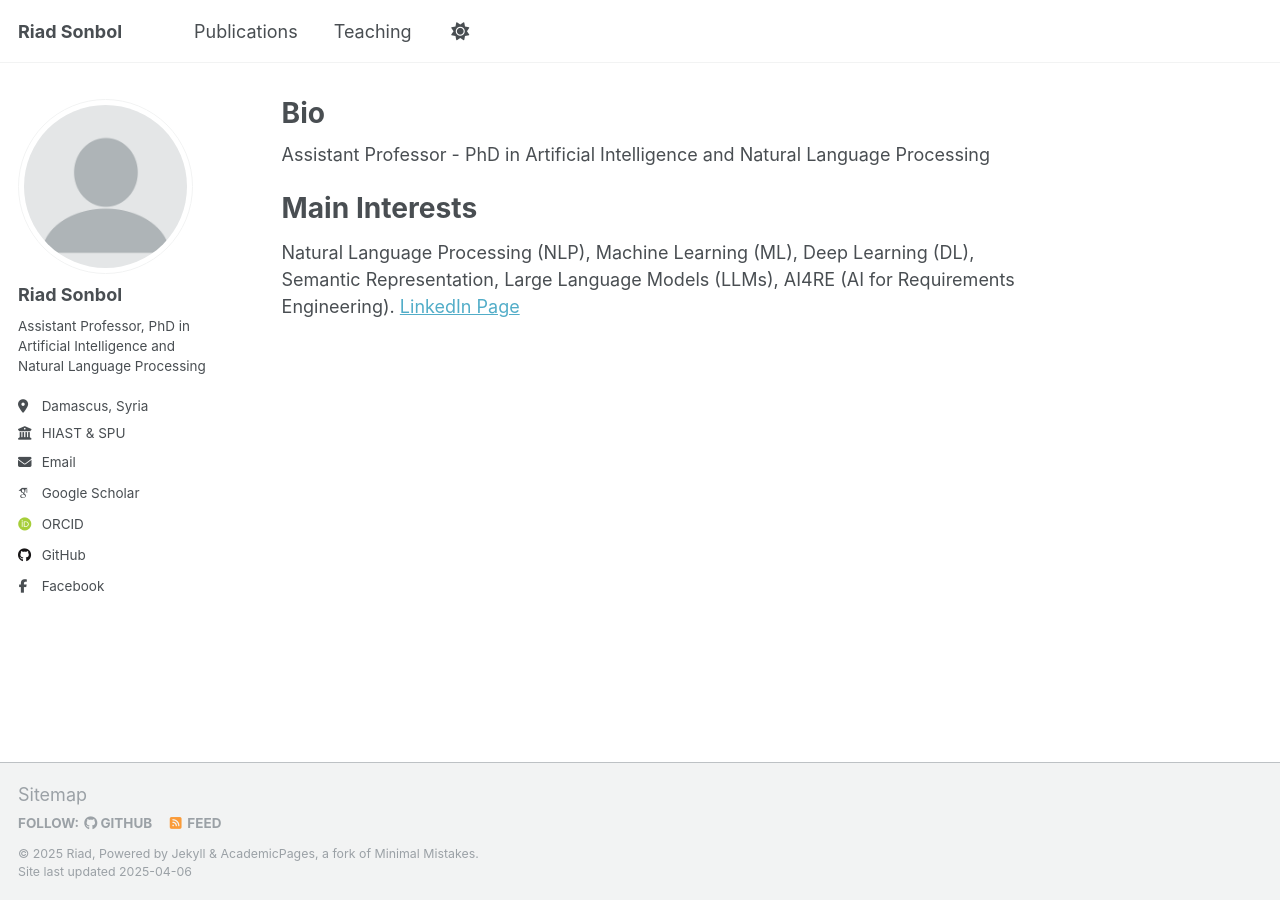
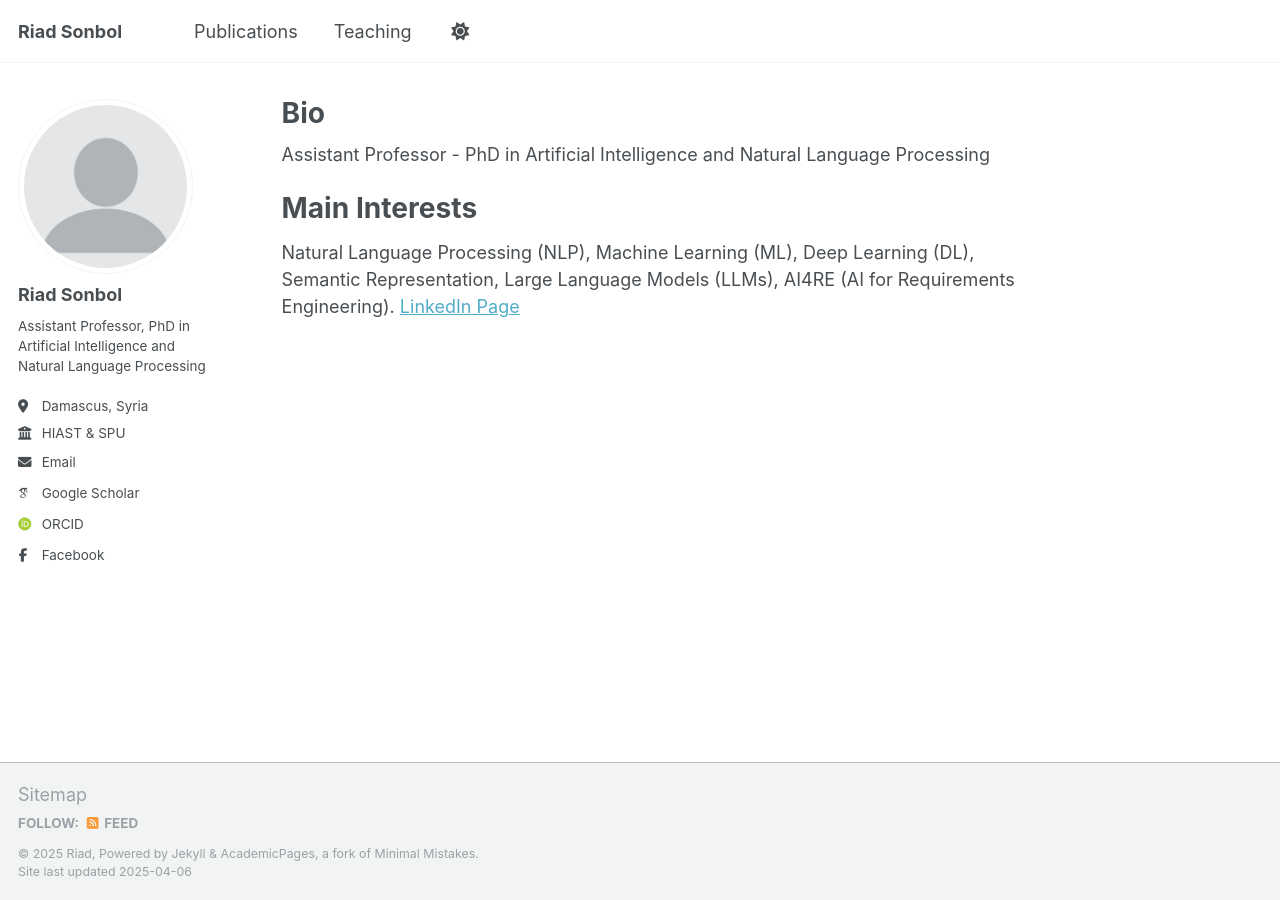
Before and after one commit to rsonbol/rsonbol.github.io, a Jekyll site: the page built from _pages/about.md, in a window 1280 px wide. Built offline with Jekyll 4.4.1, drawn with Linux system fonts in a browser that asks for light colours; some web fonts are replaced.

Commit message:
Update _config.yml

```diff
--- a/_config.yml
+++ b/_config.yml
@@ -45,7 +45,7 @@ author:
   bitbucket        : # Username - Update with your username on the site
   codepen          : # Username
   dribbble         : # Username
-  github           : "rsonbol"
+  github           : #"rsonbol"
   kaggle           : # Username
   stackoverflow    : # User number or user number and name (i.e., use "1" or "1/jeff-atwood")
 
```
